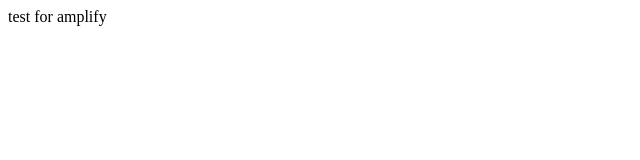
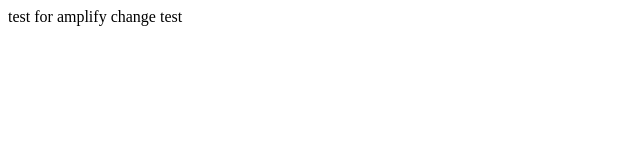
Before and after one commit to CHlikesFig/test_for_amplify, a plain HTML site: page index.html in a window 1280 px wide. Shown: the full height of the page, 0-640 px from the left. Drawn offline with Linux system fonts and the light colour scheme.

Commit message:
'first change'

```diff
--- a/index.html
+++ b/index.html
@@ -2,5 +2,6 @@
 <html>
     <body>
         test for amplify
+        change test
     </body>
 </html>
```
